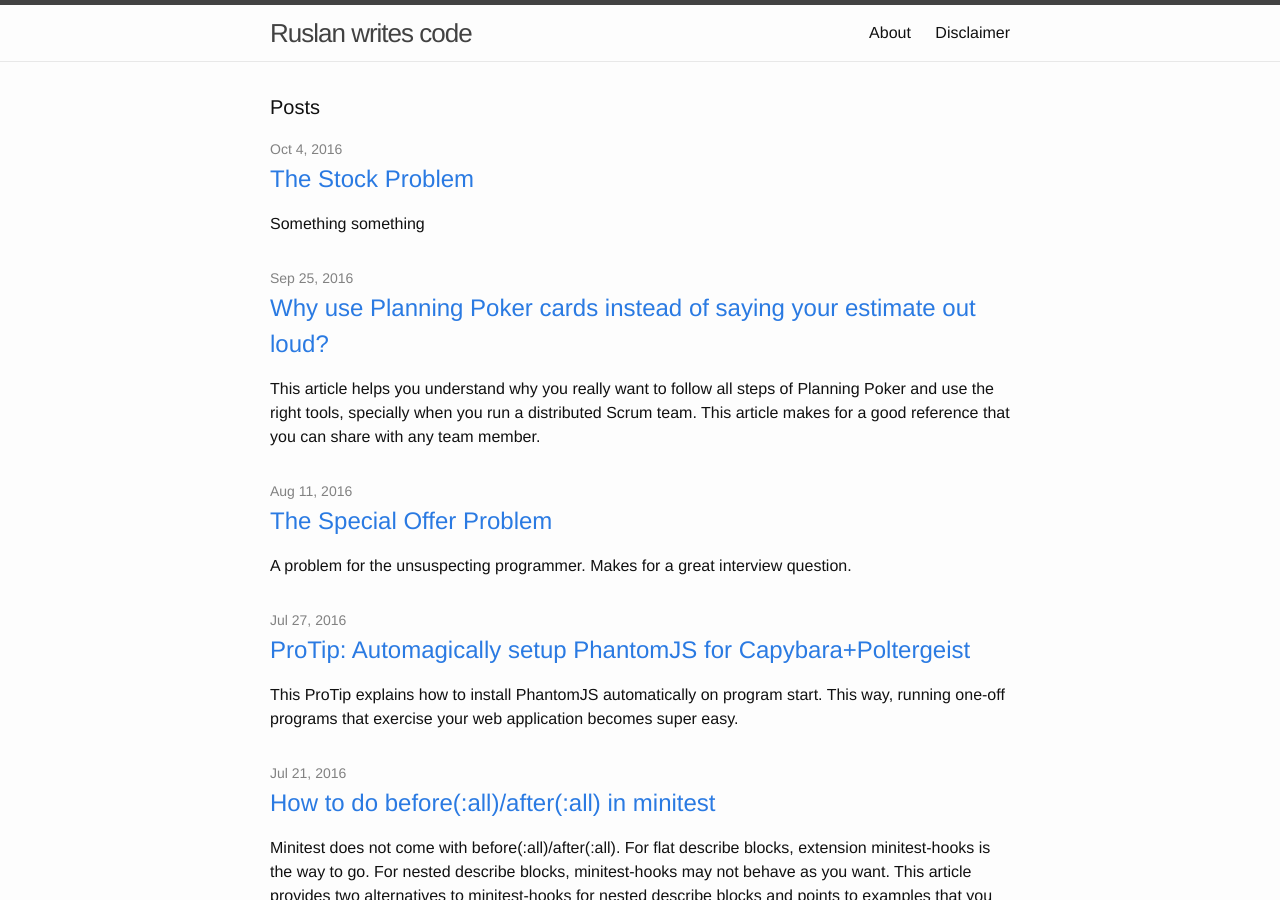
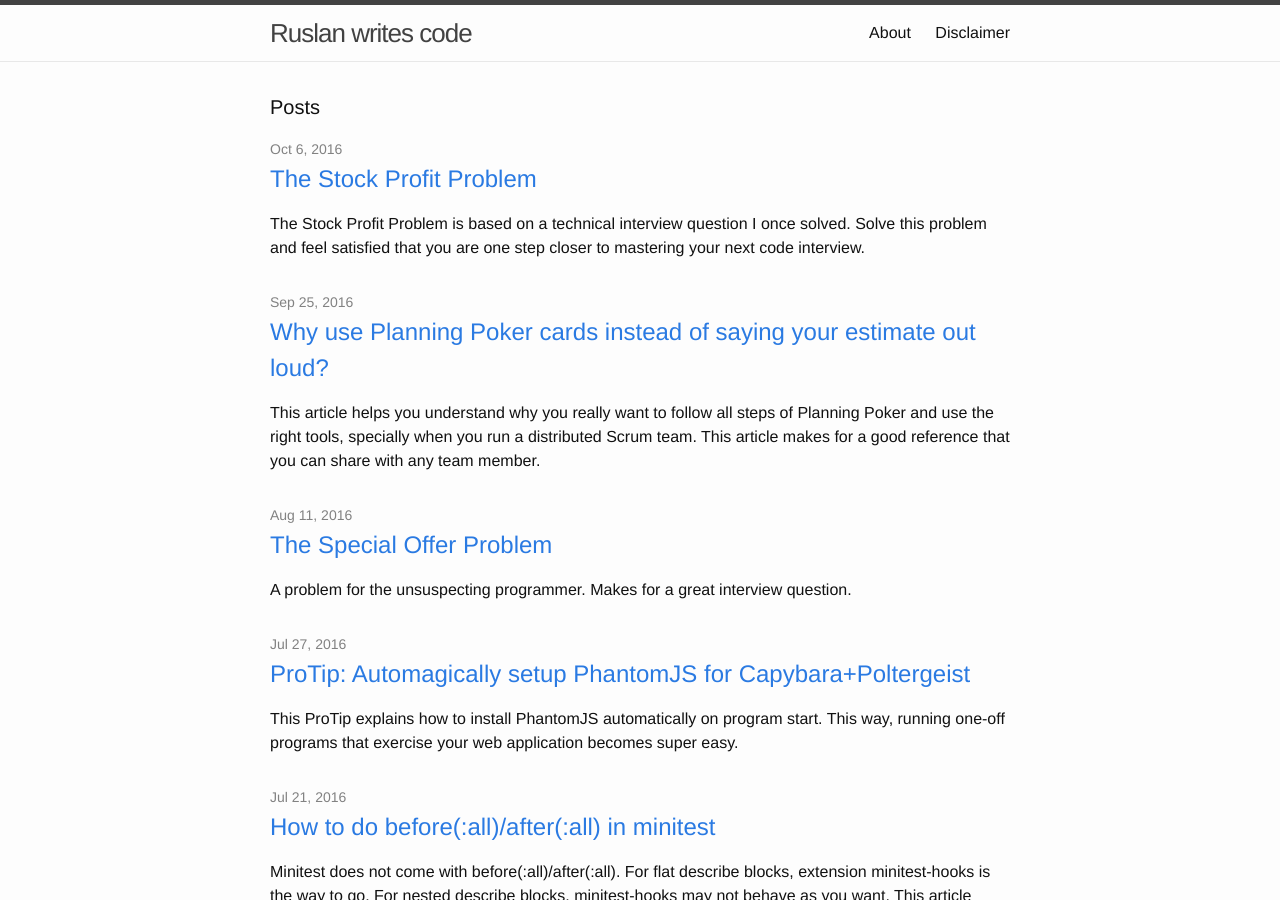
Before and after one commit to mrrusof/mrrusof.github.io, a Jekyll site: the page built from index.html, in a window 1280 px wide and 900 px high. Built offline with Jekyll 4.4.1, drawn with Linux system fonts in a browser that asks for light colours; some of the changed lines change nothing that is shown.

Commit message:
Write "The Trading Problem" -> "The Stock Profit Problem."

```diff
--- a/_posts/2016-10-04-the-trading-problem.markdown
+++ b/_posts/2016-10-06-the-stock-profit-problem.markdown
@@ -1,13 +1,14 @@
 ---
 layout: post
-title: The Stock Problem
-date: 2016-10-04
+title: The Stock Profit Problem
+date: 2016-10-06
 author: Ruslan Ledesma-Garza
-summary: Something something
+summary: 'The Stock Profit Problem is based on a technical interview question I once solved.
+Solve this problem and feel satisfied that you are one step closer to mastering your next code interview.'
 ---
 
-The Stock Problem is based on a technical interview question I once solved.
-Solve this problem and feel satisfied that you are one step closer to mastery of the Wonderful World of Algorithms.
+The Stock Profit Problem is based on a technical interview question I once solved.
+Solve this problem and feel satisfied that you are one step closer to mastering your next code interview.
 The drama in the problem statement and the solution is fictional, created by me, totally uncalled for, and any resemblance to a real life situation is purely coincidental.
 
 # Problem
@@ -16,7 +17,7 @@ You are a developer for a company that sells a program that analyses stock.
 One day, your manager asks you to develop a feature that tells the user the biggest profit for a given stock over a period of time in the past.
 For example, the following is the price of stock FAKE over the last 7 days.
 
-TODO: graph of stock price
+![Example](/assets/2016-10-06-example.png)
 
 The biggest profit is 5 USD, so that's what the feature will tell the user.
 There are two possible ways to obtain the biggest profit.
@@ -27,14 +28,14 @@ You only have to report the profit.
 For a moment you have the slight impression the biggest profit is 6 USD, because the difference in price between day 6 and day 7 is 6 USD.
 However, you realize that that makes absolutely no sense because buying on day 6 and selling on day 7 does not give you a profit, it gives you a loss, the biggest loss.
 
-Given the example, you have the feeling that you understand what your manager is asking for.
+Given the example, you are pretty sure that you understand what your manager is asking for.
 You figure that the most difficult part of the feature is the algorithm that computes the biggest profit and
 that the rest of the changes are just run-of-the-mill scaffolding and unit tests.
 
 So you have a go at the algorithm.
 
 You determine that the input to the algorithm is a sequence of prices over a period of time.
-For example, the input that corresponds to the price of stock FAKE over the last 7 days is the following.
+For example, the input `A` that corresponds to the price of stock FAKE over the last 7 days is the following.
 
 {% highlight asciidoc %}
   A: 1 2 1 5 2 6 0
@@ -47,7 +48,7 @@ So you translate that mathematical statement for the biggest profit into the fol
 
 {% highlight asciidoc %}
 S(A, len)
- 1: max := 0
+ 1: max := A[1] IF len > 0
  2: FOR i := 1 TO len
  3:   FOR j := i + 1 TO len
  4:     IF A[j] - A[i] > max
@@ -55,7 +56,7 @@ S(A, len)
  6: RETURN max
 {% endhighlight %}
 
-You convince yourself that algorithm $@S@$ works because line 4 considers each element of $@\\{ A[j] - A[i] \\,\|\\, 1 \\leq i < j \\leq 7 \\}@$ and selects the maximum so far.
+You convince yourself that algorithm `S` works because line 4 considers each element of $@\\{ A[j] - A[i] \\,\|\\, 1 \\leq i < j \\leq 7 \\}@$ and selects the maximum so far.
 
 Boom! Solved, right?
 
@@ -63,17 +64,19 @@ Wrong.
 
 But you only find that your solution is wrong one hour before the deadline for the feature, when a QA analyst tells you that your feature is timing out some acceptance tests.
 
-The problem is that algorithm $@S@$ is too slow.
-The reason is that the running time of algorithm $@S@$ is cuadratic, that is [it behaves like function $@len ^ 2@$](#complexity-S).
+The problem is that algorithm `S` is too slow.
+The reason is that the running time of algorithm $@S@$ is quadratic.
+<!-- **TODO** , that is [it behaves like function $@len ^ 2@$](#complexity-S). -->
 Already with 100,000 data points, the algorithm takes more than 1 second to give you the corresponding answer.
 Given that input sequences usually consists of hundreds of thousands of prices, this is totally unacceptable because end users won't buy software that takes more than half a second to react.
 I mean, would you?
 
 After a well deserved moment of sheer panic and seriously considering how much work would it be to update your CV, you get a grip of yourself.
 
-(Psst, this is where you try to come up with an algorithm that takes half a second for an input of length 1,000,000.
-Use [this benchmark](#).
-The answer is XXX.
+(Psst, this is where you try to come up with an algorithm that takes half a second for an input of length 1,000,000 in a fast language like C.
+Use [this benchmark](https://github.com/mrrusof/algorithms/blob/master/the-stock-profit-problem/1000000-32767-benchmark.txt).
+The biggest profit is 32767.
+Your program should read the input from stdin and print the biggest profit.
 No peeking at the solution.
 Scroll down only when you have a solution or you are sure you want to give up.)
 
@@ -144,7 +147,7 @@ Here is an algorithm that solves the problem in linear time.
 
 {% highlight asciidoc %}
 F(A, len)
- 1: min := 0
+ 1: min := A[1] IF len > 0
  2: max := 0
  3: FOR i := 2 TO len
  4:   IF A[i] - min > max
@@ -157,8 +160,8 @@ F(A, len)
 Boom!
 
 Don't spend too much time looking at it.
-Instead, read the following explanation of algorithm $@F@$.
-By the way, if you had read [Jill Rides Again](/2016/03/05/jill-rides-again.html), you could have solved this problem faster because the approach of algorithm $@F@$ is similar to the approach of Jill Rides Again.
+Instead, read the following explanation of algorithm `F`.
+By the way, if you had read [Jill Rides Again](/2016/03/05/jill-rides-again.html), you could have solved this problem faster because the approach of algorithm `F` is similar to the approach in Jill Rides Again.
 
 The approach of algorithm `F` consists in refining a candidate solution to input sequence `A` by solving each prefix of `A`, from left to right.
 For example, consider input sequence `A = [1, 2, 1, 5, 2, 6, 0]`.
@@ -202,7 +205,7 @@ Bonus points if you can tell me why the following algorithm does the same that a
 
 {% highlight asciidoc %}
 G(A, len)
- 1: min := 0
+ 1: min := A[1] IF len > 0
  2: max := 0
  3: FOR i := 2 TO len
  4:   IF A[i] < min
@@ -219,28 +222,224 @@ Are you still reading?
 Nice.
 Let me make it worth your while.
 
-Here algorithm $@F@$ implemented in 6 different languages.
-Enjoy and don't forget to subscribe!
+Here is algorithm `G` implemented in 6 different languages.
+Enjoy and <a onclick="show_spopup()">don't forget to subscribe!</a>
 
 ## C
 
+Get a Makefile for the following program [here](https://github.com/mrrusof/algorithms/the-stock-profit-problem/c).
+
+{% highlight c %}
+#include <stdio.h>
+
+#define MAX_LEN 1000000
+#define Si(i) scanf("%d", &i)
+
+int alg_g(int *A, int len) {
+  int min = len > 0 ? A[0] : 0;
+  int max = 0;
+  for(int i = 0; i < len; i++)
+    if(A[i] < min)
+      min = A[i];
+    else if(A[i] - min > max)
+      max = A[i] - min;
+  return max;
+}
+
+int main() {
+  int A[MAX_LEN];
+  int len = 0;
+  int n;
+  while(Si(n) != EOF)
+    A[len++] = n;
+  printf("%d\n", alg_g(A, len));
+  return 0;
+}
+{% endhighlight %}
+
 ## Golang
+
+Get a Makefile for the following program [here](https://github.com/mrrusof/algorithms/the-stock-profit-problem/golang).
+
+{% highlight golang %}
+package main
+
+import "fmt"
+
+const MAX_LEN = 1000000
+
+func algG(A []int) int {
+  if len(A) == 0 {
+    return 0
+  }
+  min := A[0]
+  max := 0
+  for i := 0; i < len(A); i++ {
+    if A[i] < min {
+      min = A[i]
+    } else if A[i] - min > max {
+      max = A[i] - min
+    }
+  }
+  return max
+}
+
+func main() {
+  A := make([]int, 0, MAX_LEN)
+  var n int
+  _, err := fmt.Scanf("%d", &n)
+  for err == nil {
+    A = append(A, n)
+    _, err = fmt.Scanf("%d", &n)
+  }
+  fmt.Println(algG(A))
+}
+{% endhighlight %}
 
 ## Java
 
+Get a Makefile for the following program [here](https://github.com/mrrusof/algorithms/the-stock-profit-problem/java).
+
+{% highlight java %}
+import java.util.Scanner;
+
+public class main {
+
+  private static int MAX_LEN = 1000000;
+
+  private static int algG(int[] A) {
+    int min = A.length > 0 ? A[0] : 0;
+    int max = 0;
+      for(int i = 0; i < A.length; i++)
+        if(A[i] < min)
+          min = A[i];
+        else if(A[i] - min > max)
+          max = A[i] - min;
+    return max;
+  }
+
+  public static void main(String[] args) {
+    int[] A = new int[MAX_LEN];
+    int len = 0;
+    int n;
+    Scanner in = new Scanner(System.in);
+    while(in.hasNextInt())
+      A[len++] = in.nextInt();
+    System.out.println(algG(A));
+  }
+}
+{% endhighlight %}
+
 ## Ruby
 
-## Python
+{% highlight ruby %}
+#!/usr/bin/env ruby
+
+def alg_g(a)
+  min = (a && a[0]) || 0
+  max = 0
+  a.each do |a_i|
+    if a_i < min
+      min = a_i
+    elsif a_i - min > max
+      max = a_i - min
+    end
+  end
+  return max
+end
+
+puts alg_g STDIN.read.split("\n").map { |a_i| a_i.to_i }
+{% endhighlight %}
 
 ## OCaml
 
+You may compile the following program.
+Get a Makefile for the following program [here](https://github.com/mrrusof/algorithms/the-stock-profit-problem/ocaml).
+
+{% highlight ocaml %}
+#!/usr/bin/env ocaml
+
+open Printf;;
+
+let alg_g a =
+  let rec do_et profit max = function
+    | [] -> profit
+    | a_i :: a ->
+      if a_i > max then
+        do_et profit a_i a
+      else if max - a_i > profit then
+        do_et (max - a_i) max a
+      else
+        do_et profit max a
+  in
+  match a with
+    | [] -> 0
+    | a_last :: a' -> do_et 0 a_last a'
+
+let rec read_input acc =
+  let l =
+    try Some (int_of_string (read_line ()))
+    with _ -> None
+  in
+  match l with
+    | None -> acc
+    | Some i ->
+      read_input (i :: acc)
+
+let main () =
+  let a = read_input [] in
+  printf "%d\n" (alg_g a)
+
+let _ = main ()
+{% endhighlight %}
+
+This implementation considers prices from right to left. Did you notice that?
+
 ## Prolog
 
+You may run/compile the following program with [SWI Prolog](http://www.swi-prolog.org/).
+Get a Makefile for the following program [here](https://github.com/mrrusof/algorithms/the-stock-profit-problem/prolog).
+
+{% highlight prolog %}
+#!/usr/bin/env swipl
+
+alg_g([], 0).
+alg_g([A_LAST|Ap], P) :-
+    do_et(0, A_LAST, Ap, P).
+do_et(P, _, [], P).
+do_et(Pp, M, [Ai|A], P) :-
+    Ai @> M ->
+      do_et(Pp, Ai, A, P) ;
+    (Ppp is M - Ai, Ppp @> Pp) ->
+      do_et(Ppp, Ai, A, P) ;
+    do_et(Pp, M, A, P).
+
+read_input(A) :- read_input([], A).
+read_input(Acc, A) :-
+    read_line_to_codes(user_input, L),
+    L \== end_of_file,
+    number_codes(N, L),
+    read_input([N|Acc], A).
+read_input(A, A).
+
+main :-
+    prompt(_, ''),
+    read_input(A),
+    alg_g(A, P),
+    print(P),
+    nl,
+    halt.
+
+:- main.
+{% endhighlight %}
+
+This implementation considers prices from right to left. Did you notice that?
 
 
 {% include subscribe.html %}
 {% include share.html %}
 
+<!--
 # Appendix: Time complexity for algorithm $@S@$
 
 Line 4 considers 21 elements ($@21 = 6 + 5 + 4 + 3 + 2 + 1@$).
@@ -250,6 +449,7 @@ $$
 T(n) \\& = 1 + 2 + ... + (n - 2) + (n - 1) \\\\
      \\& = 1 + 2
 $$
+-->
 
 # Comments
 
```
Also changed, not shown: assets/2016-10-06-example.png (added).
